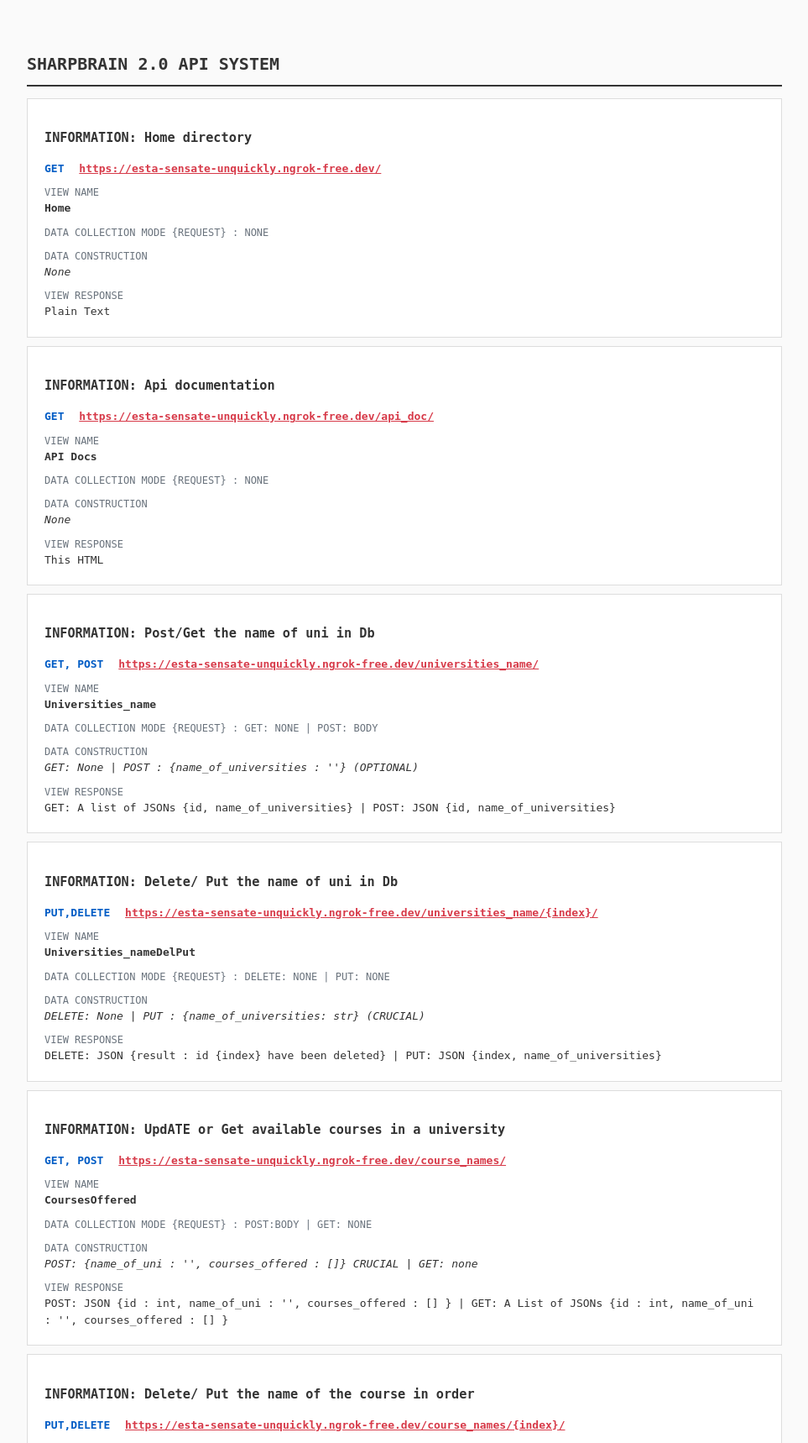
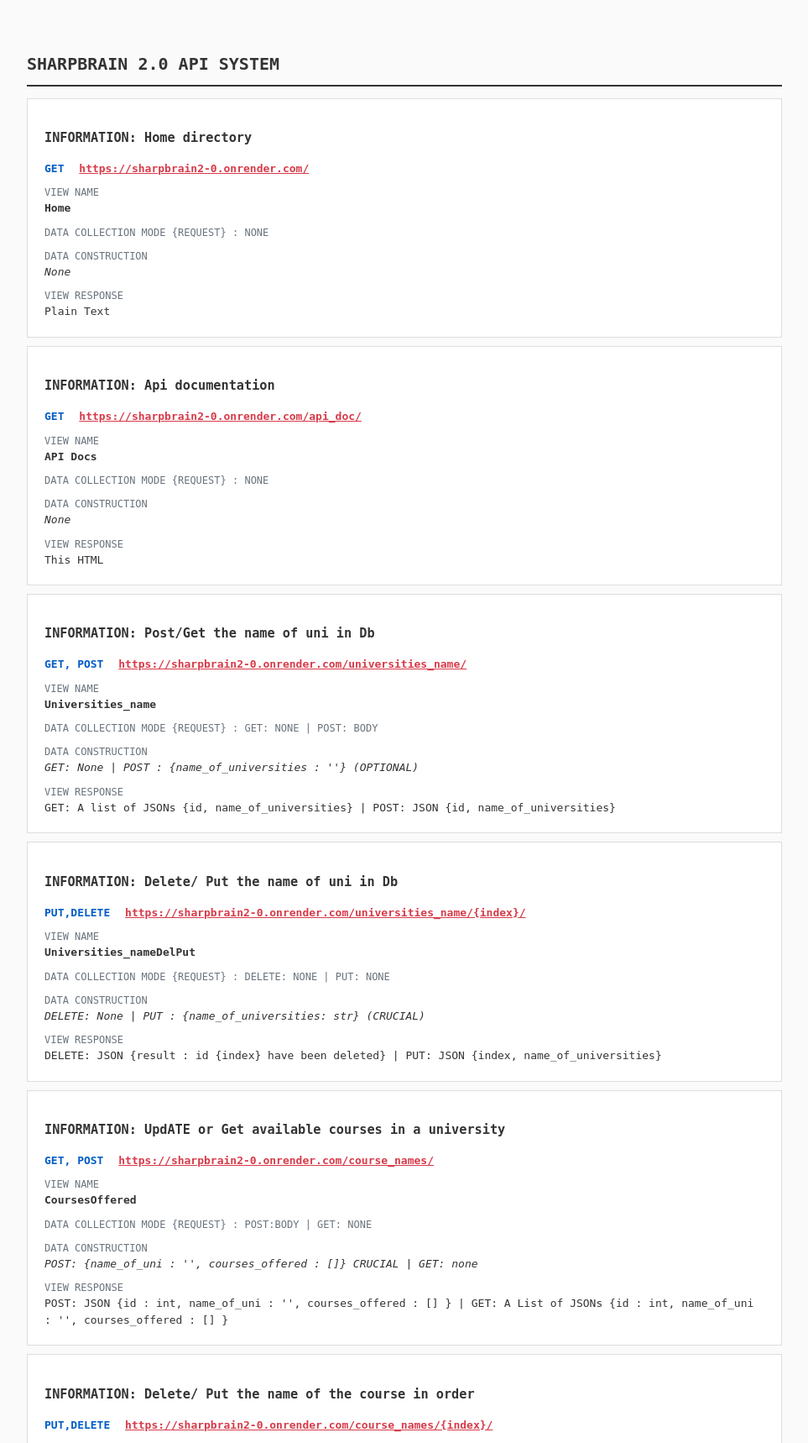
Before and after one commit to Lastissa/sharpbrain2.0, a Django app: template sharpbrainBackend/sharpbrainApi/templates/api_doc.html in a window 1280 px wide. Shown: the top 1718 px of the page at 84% size, without its empty margins (158-1121 px from the left). Run offline with Django 5.2, Linux system fonts and the light colour scheme; the template is opened without the code that fills it, so the values that code supplies are empty.

Commit message:
changed base url for api_doc

```diff
--- a/sharpbrainBackend/sharpbrainApi/templates/api_doc.html
+++ b/sharpbrainBackend/sharpbrainApi/templates/api_doc.html
@@ -27,7 +27,7 @@
 </div>
 
 <script>
-    const BASE_URL = "https://esta-sensate-unquickly.ngrok-free.dev";
+    const BASE_URL = "https://sharpbrain2-0.onrender.com";
 
     const endpoints = [
         {
```
